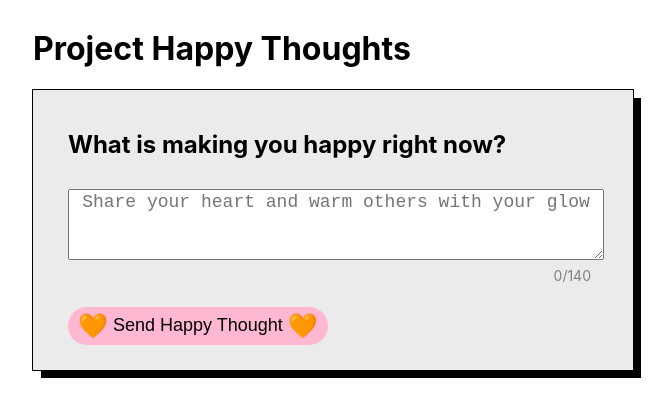
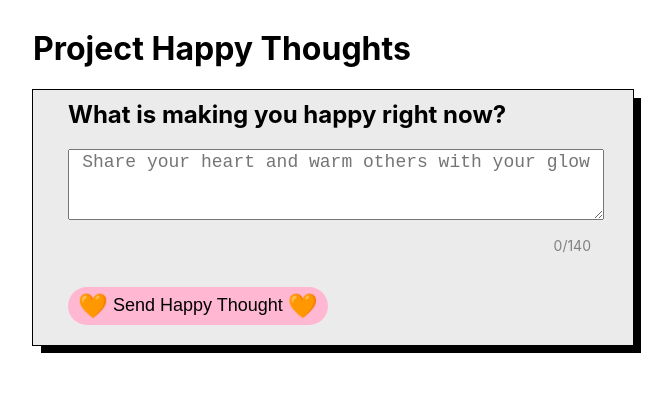
Before and after one commit to Technigo/project-happy-thoughts-vite, a React (Vite) app: page / in a window 1280 px wide. Shown: the top 416 px of the page, without its empty margins (307-979 px from the left). Built offline with nearby package versions, Linux system fonts and the light colour scheme.

Commit message:
add some styling

```diff
--- a/src/components/writeAPost/writeapost.css
+++ b/src/components/writeAPost/writeapost.css
@@ -3,9 +3,14 @@
   flex-direction: column;
   background-color: #ebebeb;
   width: 530px;
-  padding: 20px 35px;
+  padding: 5px 35px 15px 35px;
   outline: 1px solid black;
   box-shadow: 8px 8px black;
+  gap: 10px;
+}
+
+h2 {
+  margin: 5px 0 0;
 }
 
 .comment-box {
```
